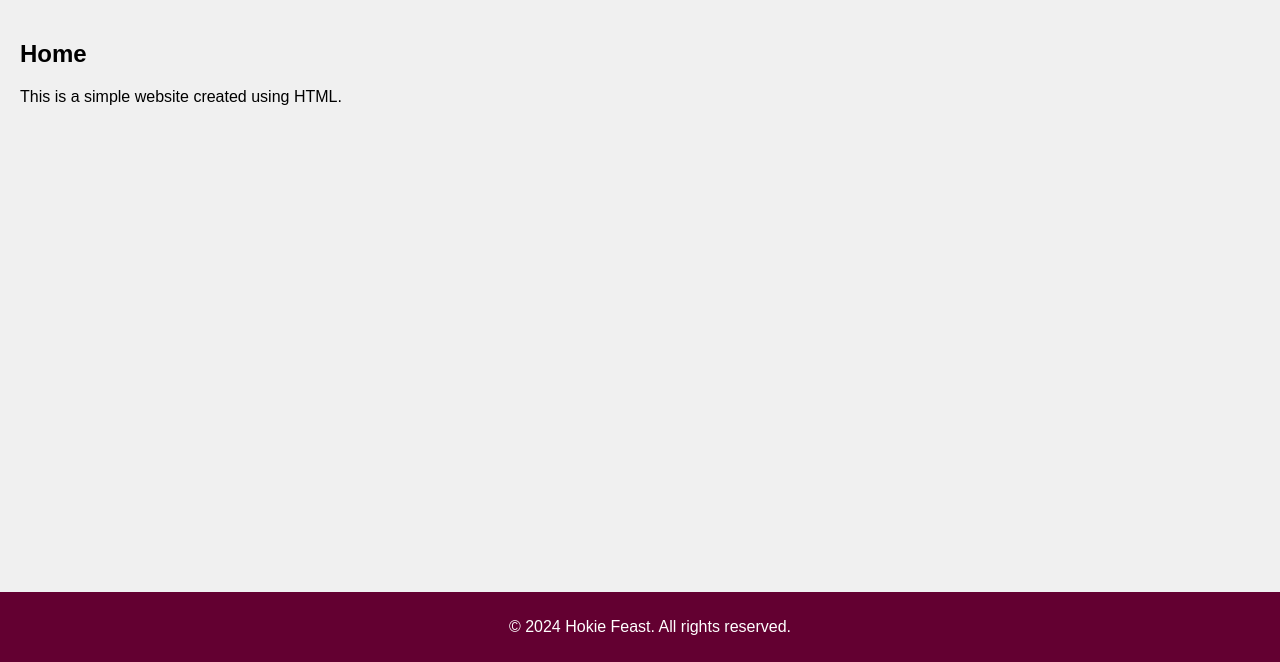
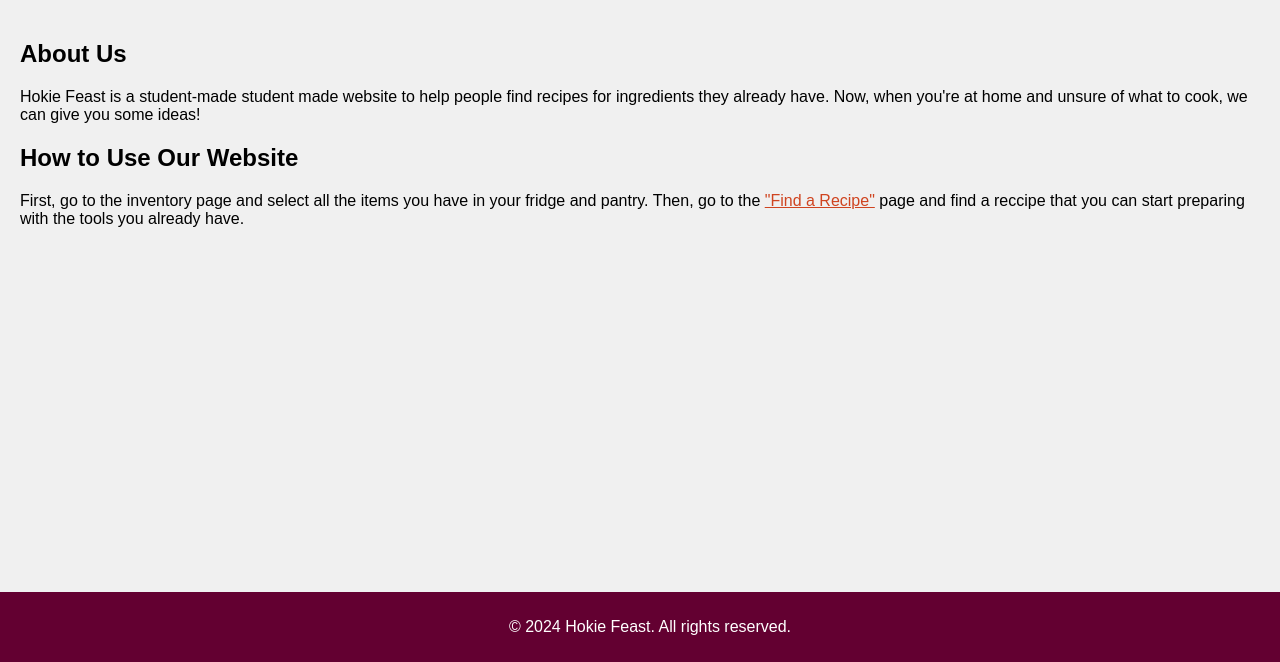
Before and after one commit to SKOGofficial/Hackviolet, a PHP site: page /Home.html in a window 1280 px wide. Shown: the part 138-800 px from the top of the page. Run offline with PHP 8.4, Linux system fonts and the light colour scheme.

Commit message:
paragraphs to home

```diff
--- a/HTML/Home.html
+++ b/HTML/Home.html
@@ -69,6 +69,9 @@
            bottom: 0;
            width: 100%;
        }
+       a {
+        color:#CF4420;
+       }
    </style>
 </head>
 <body>
@@ -85,8 +88,19 @@
 
    </nav>
    <section>
-       <h2>Home</h2>
-       <p>This is a simple website created using HTML.</p>
+       <h2>About Us</h2>
+       <p>
+            Hokie Feast is a student-made student made website to help people
+            find recipes for ingredients they already have. Now, when you're
+            at home and unsure of what to cook, we can give you some ideas!
+        </p>
+        <h2>How to Use Our Website</h2>
+        <p>
+            First, go to the inventory page and select all the items you have
+            in your fridge and pantry. Then, go to the <a href="find_a_recipe.html">"Find a Recipe"</a> page
+            and find a reccipe that you can start preparing with the tools
+            you already have.
+        </p>
    </section>
    <footer>
        <p>&copy; 2024 Hokie Feast. All rights reserved.</p>
```
Also changed, not shown: HTML/hokie-fest.css (+12 -3 lines).
